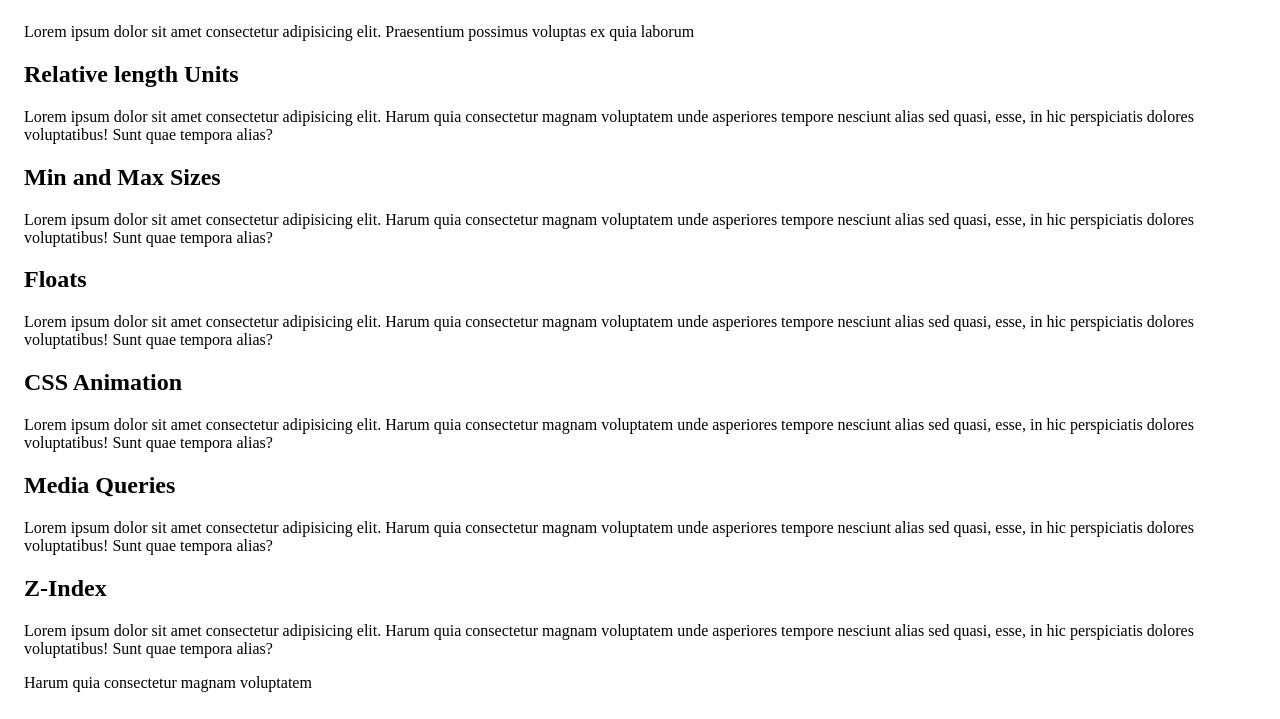
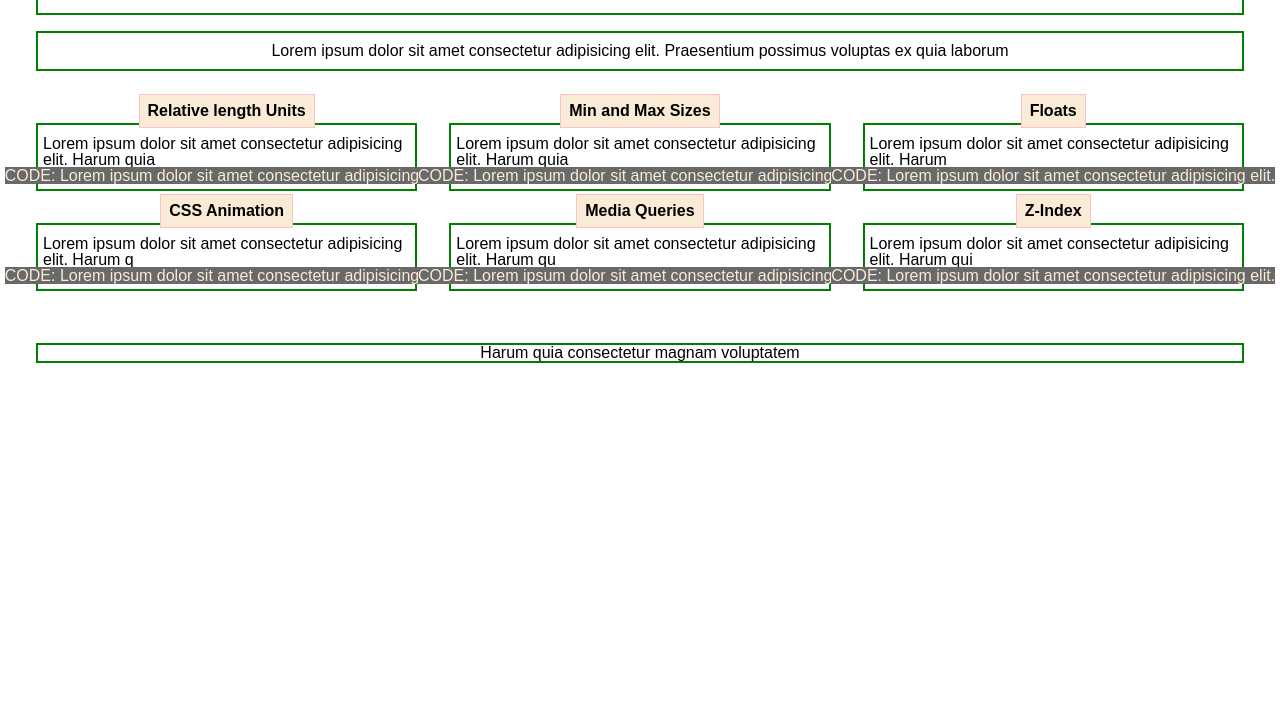
Before and after one commit to mariahmcdaniel/css-cheatsheet, a plain HTML site: page index.html in a window 1280 px wide. Shown: the part 81-800 px from the top of the page. Drawn offline with Linux system fonts and the light colour scheme.

Commit message:
added css

```diff
--- a/assets/css/style.css
+++ b/assets/css/style.css
@@ -1,7 +1,64 @@
-.container {
-    padding: 0 1em;
+:root {
+    --border: 2px solid green;
+}
+
+body {
+    padding: 20px;
+
 }
 
 header {
     display: flex;
+    justify-content: center;
+    border: var(--border);
+    padding: 20px;
+    margin: 1em;
 }
+
+#opener {
+    border: var(--border);
+    padding: 10px;
+    margin: 1em;
+    text-align: center;
+}
+
+.articlecontainer {
+    display: flex;
+    flex-wrap: wrap;
+    margin: 36px 0;
+}
+
+article {
+    place-items: center;
+    border: var(--border);
+    padding: 5px;
+    max-width: calc(33.33% - 32px);
+    margin: 16px;
+}
+
+article h2 {
+    border: 1px solid pink;
+    text-align: center;
+    margin-top: -36px;
+    padding: 8px;
+    background-color: antiquewhite;
+    margin-bottom: 8px;
+    margin-left: 16px;
+    margin-right: 16px;
+    transition: all 500ms ease;
+    ;
+
+}
+
+code {
+    background-color: dimgrey;
+    color: antiquewhite;
+    max-width: 100px;
+}
+
+
+footer {
+    border: var(--border);
+    margin: 1em;
+    text-align: center;
+}
--- a/index.html
+++ b/index.html
@@ -5,6 +5,7 @@
     <meta charset="UTF-8">
     <meta http-equiv="X-UA-Compatible" content="IE=edge">
     <meta name="viewport" content="width=device-width, initial-scale=1.0">
+    <link rel="stylesheet" href="assets/css/reset.css">
     <link rel="stylesheet" href="assets/css/style.css">
     <title>CSS Cheatsheet</title>
 </head>
@@ -15,63 +16,51 @@
             <h1>CSS Cheatsheet</h1>
         </header>
         <main>
-            <section>
+            <section id="opener">
                 <p>Lorem ipsum dolor sit amet consectetur adipisicing elit. Praesentium possimus voluptas ex quia
                     laborum</p>
             </section>
-            <section>
+            <section class="articlecontainer">
                 <article>
                     <h2>Relative length Units</h2>
-                    <p>Lorem ipsum dolor sit amet consectetur adipisicing elit. Harum quia consectetur magnam voluptatem
-                        unde asperiores tempore nesciunt alias sed quasi, esse, in hic perspiciatis dolores
-                        voluptatibus!
-                        Sunt quae tempora alias?
+                    <p class="info">Lorem ipsum dolor sit amet consectetur adipisicing elit. Harum quia
                     </p>
+                    <pre><code>CODE: Lorem ipsum dolor sit amet consectetur adipisicing elit.</code></pre>
                 </article>
 
                 <article>
                     <h2>Min and Max Sizes</h2>
-                    <p>Lorem ipsum dolor sit amet consectetur adipisicing elit. Harum quia consectetur magnam voluptatem
-                        unde asperiores tempore nesciunt alias sed quasi, esse, in hic perspiciatis dolores
-                        voluptatibus!
-                        Sunt quae tempora alias?
+                    <p class="info">Lorem ipsum dolor sit amet consectetur adipisicing elit. Harum quia
                     </p>
+                    <pre><code>CODE: Lorem ipsum dolor sit amet consectetur adipisicing elit.</code></pre>
                 </article>
 
                 <article>
                     <h2>Floats</h2>
-                    <p>Lorem ipsum dolor sit amet consectetur adipisicing elit. Harum quia consectetur magnam voluptatem
-                        unde asperiores tempore nesciunt alias sed quasi, esse, in hic perspiciatis dolores
-                        voluptatibus!
-                        Sunt quae tempora alias?
+                    <p class="info">Lorem ipsum dolor sit amet consectetur adipisicing elit. Harum
                     </p>
+                    <pre><code>CODE: Lorem ipsum dolor sit amet consectetur adipisicing elit.</code></pre>
                 </article>
 
                 <article>
                     <h2>CSS Animation</h2>
-                    <p>Lorem ipsum dolor sit amet consectetur adipisicing elit. Harum quia consectetur magnam voluptatem
-                        unde asperiores tempore nesciunt alias sed quasi, esse, in hic perspiciatis dolores
-                        voluptatibus!
-                        Sunt quae tempora alias?
+                    <p class="info">Lorem ipsum dolor sit amet consectetur adipisicing elit. Harum q
                     </p>
+                    <pre><code>CODE: Lorem ipsum dolor sit amet consectetur adipisicing elit.</code></pre>
                 </article>
 
                 <article>
                     <h2>Media Queries</h2>
-                    <p>Lorem ipsum dolor sit amet consectetur adipisicing elit. Harum quia consectetur magnam voluptatem
-                        unde asperiores tempore nesciunt alias sed quasi, esse, in hic perspiciatis dolores
-                        voluptatibus!
-                        Sunt quae tempora alias?
+                    <p class="info">Lorem ipsum dolor sit amet consectetur adipisicing elit. Harum qu
                     </p>
+                    <pre><code>CODE: Lorem ipsum dolor sit amet consectetur adipisicing elit.</code></pre>
                 </article>
 
                 <article>
                     <h2>Z-Index</h2>
-                    <p>Lorem ipsum dolor sit amet consectetur adipisicing elit. Harum quia consectetur magnam voluptatem
-                        unde asperiores tempore nesciunt alias sed quasi, esse, in hic perspiciatis dolores
-                        voluptatibus!
-                        Sunt quae tempora alias?
+                    <p class="info">Lorem ipsum dolor sit amet consectetur adipisicing elit. Harum qui
                     </p>
+                    <pre><code>CODE: Lorem ipsum dolor sit amet consectetur adipisicing elit.</code></pre>
                 </article>
             </section>
 
```
